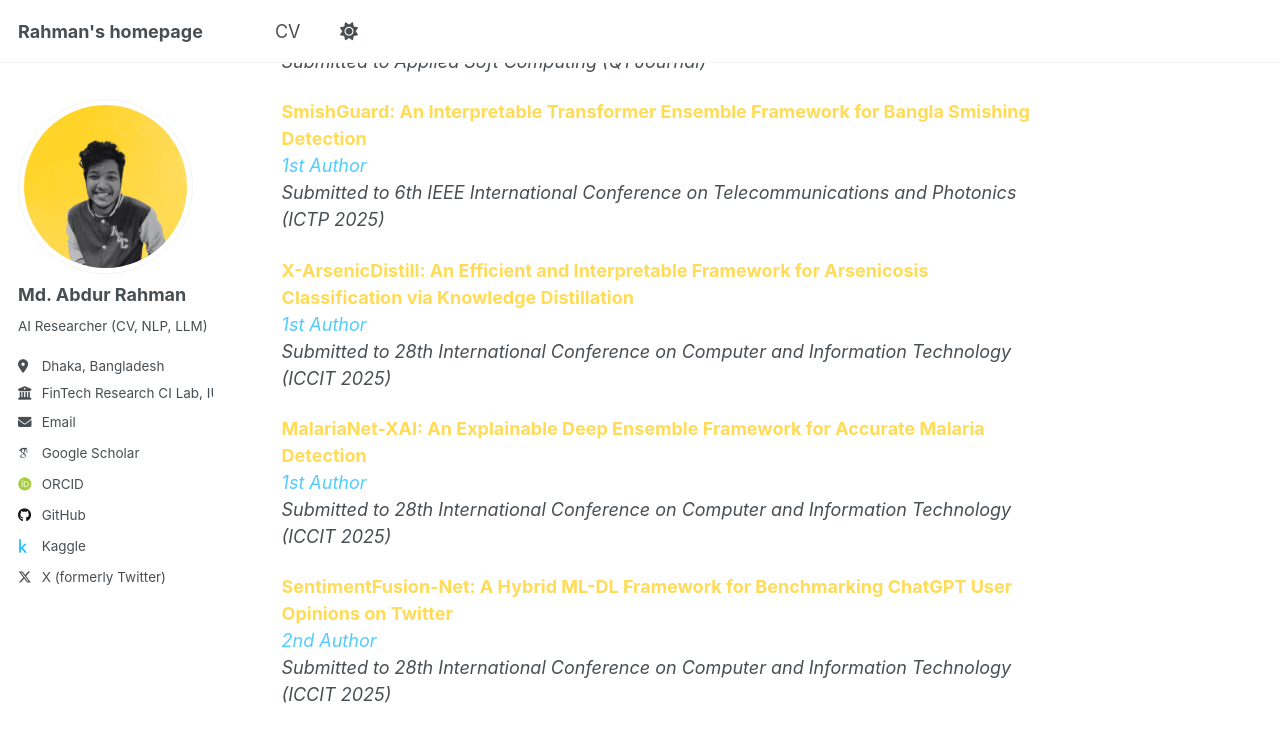
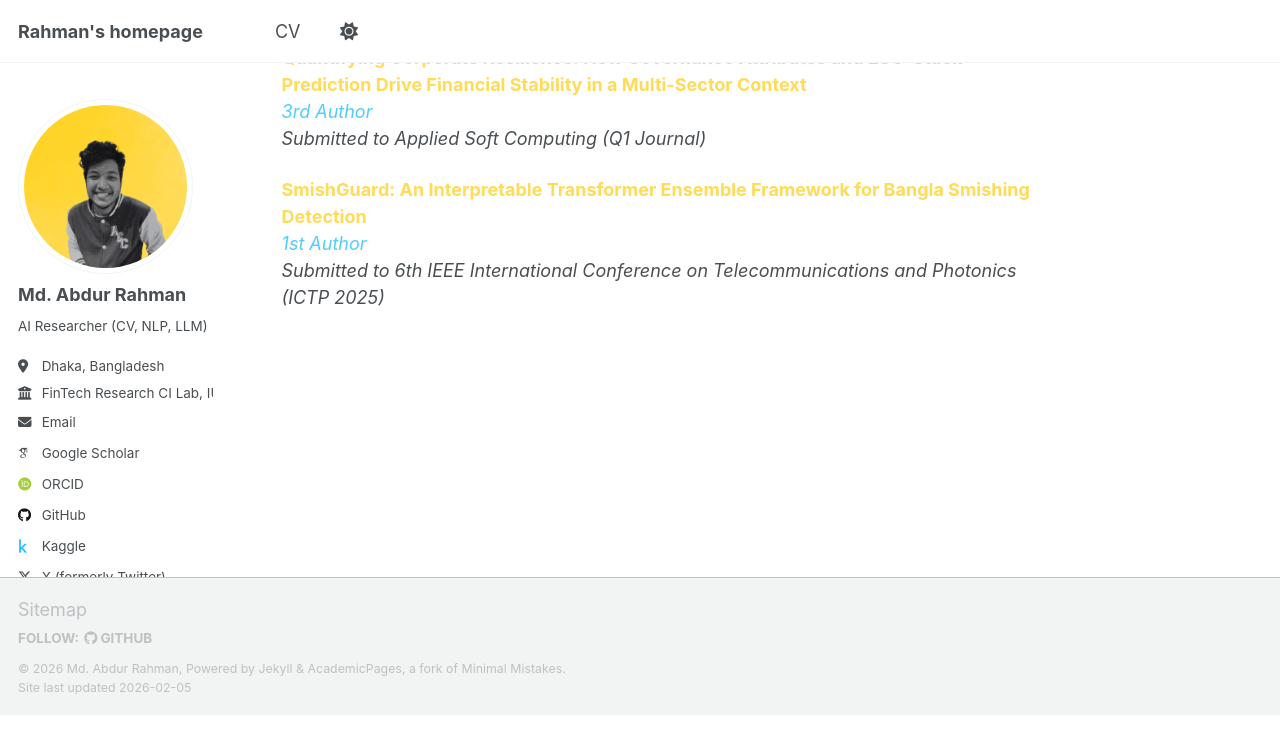
Before and after one commit to borhanitrash/borhanitrash.github.io, a Jekyll site: the page built from _pages/about.md, in a window 1280 px wide and 900 px high, scrolled down 4777 px. Shown: the top 754 px of the window. Built offline with Jekyll 4.4.1, drawn with Linux system fonts in a browser that asks for light colours; some web fonts are replaced; a script that is not in the unit is left out; after the commit the page ends 5492 px from its top, so only the background shows below that; some of the changed text lies outside the part shown.

Commit message:
Revise about page with current details and projects
Updated personal information and research interests, removed outdated project submissions.

```diff
--- a/_pages/about.md
+++ b/_pages/about.md
@@ -144,15 +145,3 @@ Md. Al Amin∗, Sabik Aftahee∗, <span style="color:#51ccff;">*Md. Abdur Rahman
 <span style="color:#ffdb56;">**SmishGuard: An Interpretable Transformer Ensemble Framework for Bangla Smishing Detection**</span>
 <span style="color:#51ccff;">*1st Author*</span>
 *Submitted to 6th IEEE International Conference on Telecommunications and Photonics (ICTP 2025)*
-
-<span style="color:#ffdb56;">**X-ArsenicDistill: An Efficient and Interpretable Framework for Arsenicosis Classification via Knowledge Distillation**</span>
-<span style="color:#51ccff;">*1st Author*</span>
-*Submitted to 28th International Conference on Computer and Information Technology (ICCIT 2025)*
-
-<span style="color:#ffdb56;">**MalariaNet-XAI: An Explainable Deep Ensemble Framework for Accurate Malaria Detection**</span>
-<span style="color:#51ccff;">*1st Author*</span>
-*Submitted to 28th International Conference on Computer and Information Technology (ICCIT 2025)*
-
-<span style="color:#ffdb56;">**SentimentFusion-Net: A Hybrid ML-DL Framework for Benchmarking ChatGPT User Opinions on Twitter**</span>
-<span style="color:#51ccff;">*2nd Author*</span>
-*Submitted to 28th International Conference on Computer and Information Technology (ICCIT 2025)*
```
Also changed, not shown: other parts of _pages/about.md (+3 -2 lines).
